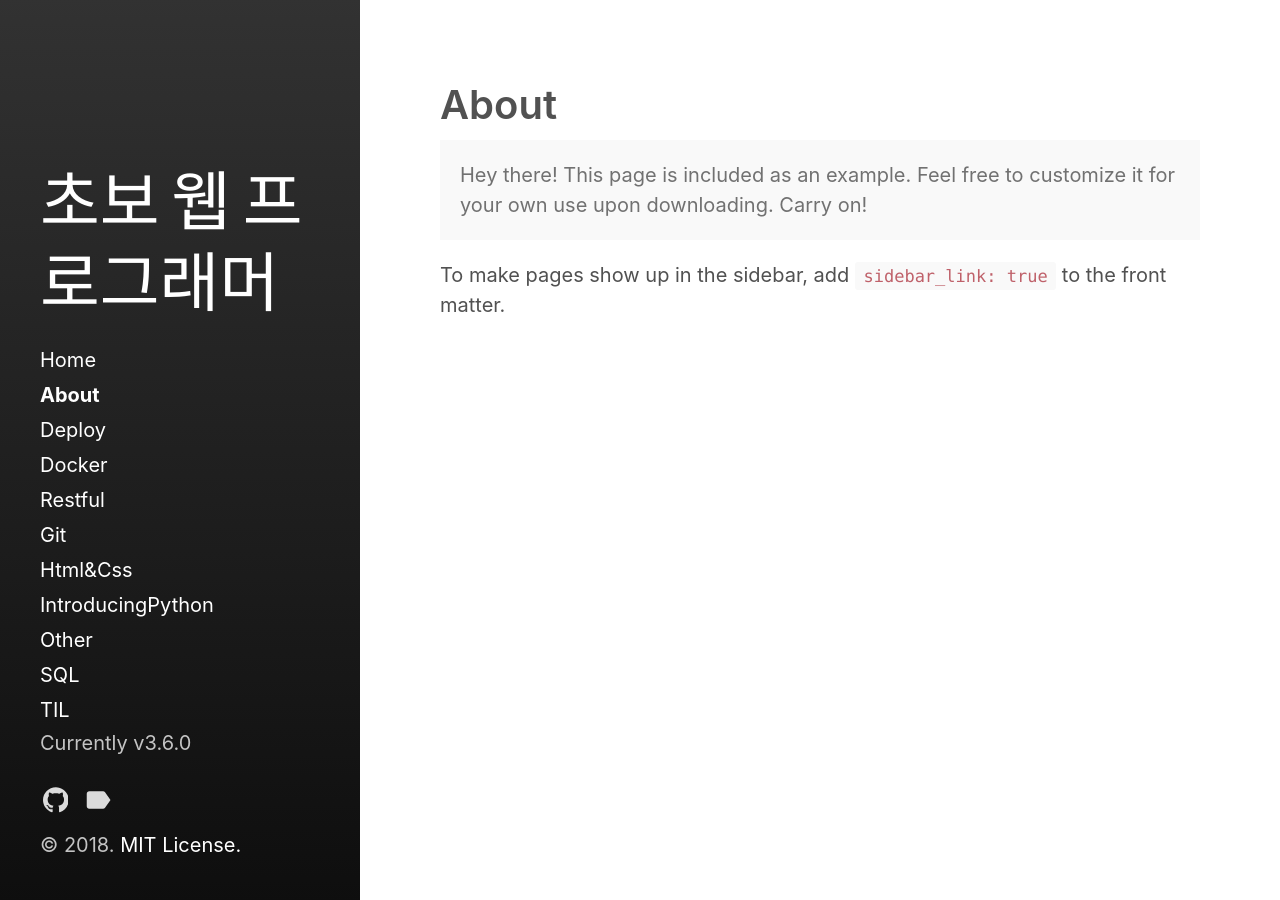
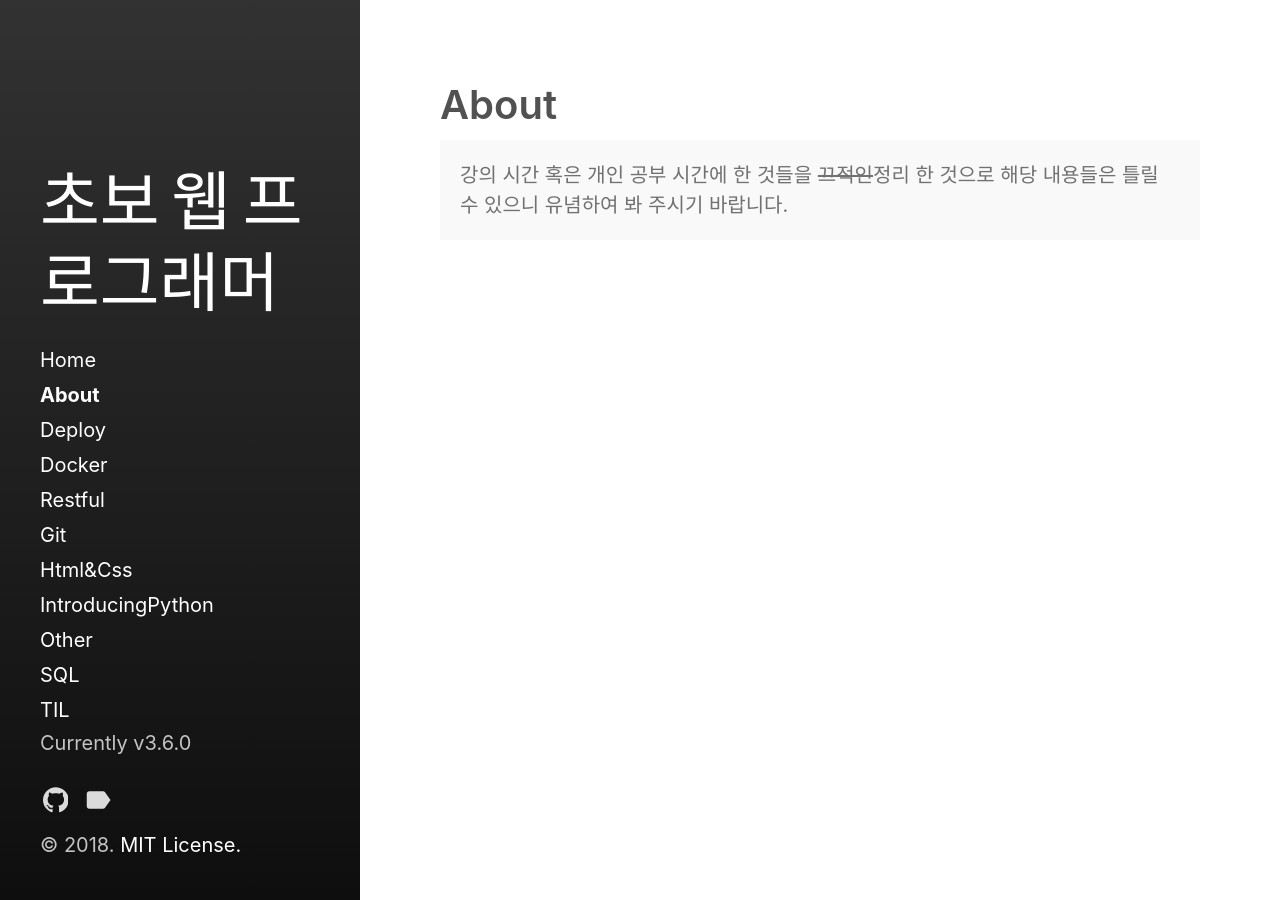
Before and after one commit to himanmenGit/himanmenGit.github.io, a Jekyll site: the page built from about.md, in a window 1280 px wide. Built offline with Jekyll 4.4.1, drawn with Linux system fonts in a browser that asks for light colours.

```diff
--- a/about.md
+++ b/about.md
@@ -5,9 +5,6 @@
 ---
 
 <p class="message">
-  Hey there! This page is included as an example. Feel free to customize it
-  for your own use upon downloading. Carry on!
+  강의 시간 혹은 개인 공부 시간에 한 것들을 <del>끄적인</del>정리 한 것으로
+  해당 내용들은 틀릴 수 있으니 유념하여 봐 주시기 바랍니다.
 </p>
-
-To make pages show up in the sidebar, add `sidebar_link: true` to the front
-matter.
```
Also changed, not shown: _includes/disqus.html (+4 -4 lines), _posts/deploy/2018-04-01-project-start-to-deploy.md (+5 -4 lines), index.html (line endings or trailing spaces).
